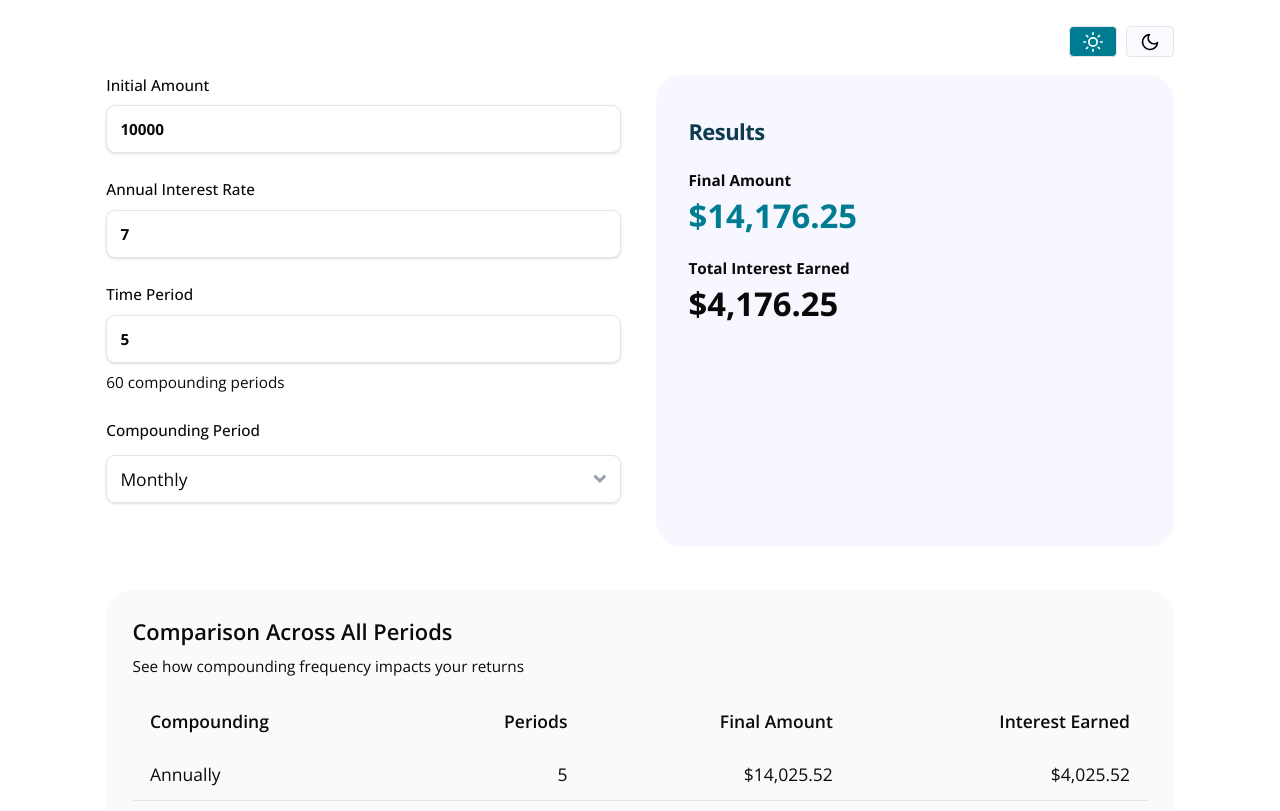
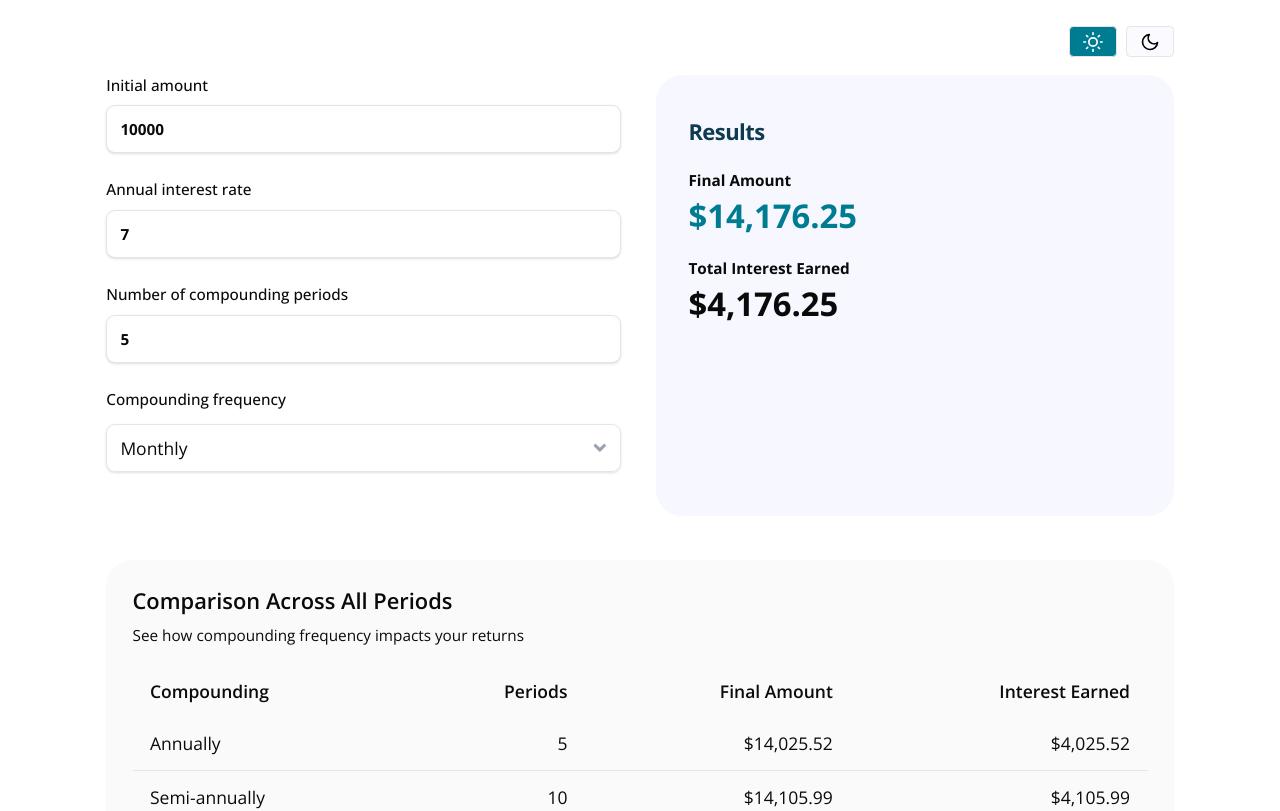
Before and after one commit to SU-SWS/ifdm_learning_apps, a Next.js app: page /interactives/compounding-frequency-calculator in a window 1280 px wide. Shown: the top 811 px of the page. Built offline with nearby package versions, Linux system fonts and the light colour scheme.

Commit message:
IFDM-140: updating text

```diff
--- a/app/interactives/compounding-frequency-calculator/page.tsx
+++ b/app/interactives/compounding-frequency-calculator/page.tsx
@@ -84,7 +84,7 @@ export default function CompoundInterestCalculator() {
           {/* Input Fields */}
           <section className="space-y-6 mb-10 w-full lg:w-1/2">
             <div>
-              <label className="block text-sm font-medium text-foreground mb-2">Initial Amount</label>
+              <label className="block text-sm font-medium text-foreground mb-2">Initial amount</label>
               <div className="relative">
                 <Input
                   type="number"
@@ -97,7 +97,7 @@ export default function CompoundInterestCalculator() {
             </div>
 
             <div>
-              <label className="block text-sm font-medium text-foreground mb-2">Annual Interest Rate</label>
+              <label className="block text-sm font-medium text-foreground mb-2">Annual interest rate</label>
               <div className="relative">
                 <Input
                   type="number"
@@ -111,7 +111,7 @@ export default function CompoundInterestCalculator() {
             </div>
 
             <div>
-              <label className="block text-sm font-medium text-foreground mb-2">Time Period</label>
+              <label className="block text-sm font-medium text-foreground mb-2">Number of compounding periods</label>
               <div className="relative">
                 <Input
                   type="number"
@@ -121,13 +121,10 @@ export default function CompoundInterestCalculator() {
                   min="0"
                 />
               </div>
-              <p className="mt-2 text-sm">
-                {formatNumber(totalPeriods)} compounding periods
-              </p>
             </div>
 
             <div>
-              <label className="block text-sm font-medium text-foreground mb-3">Compounding Period</label>
+              <label className="block text-sm font-medium text-foreground mb-3">Compounding frequency</label>
               <div className="flex items-center gap-2">
                 <select
                   value={selectedCompounding}
```
